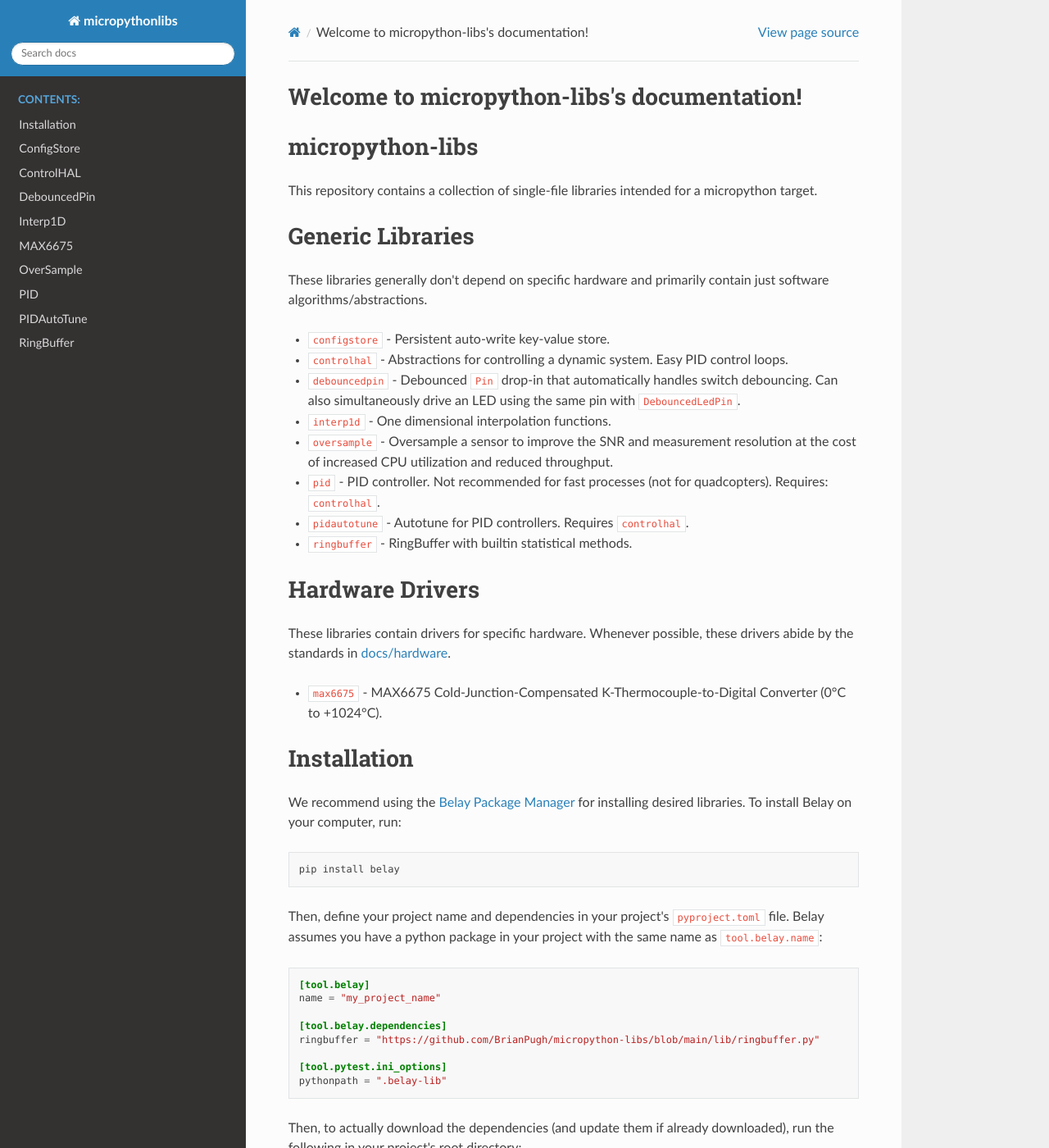
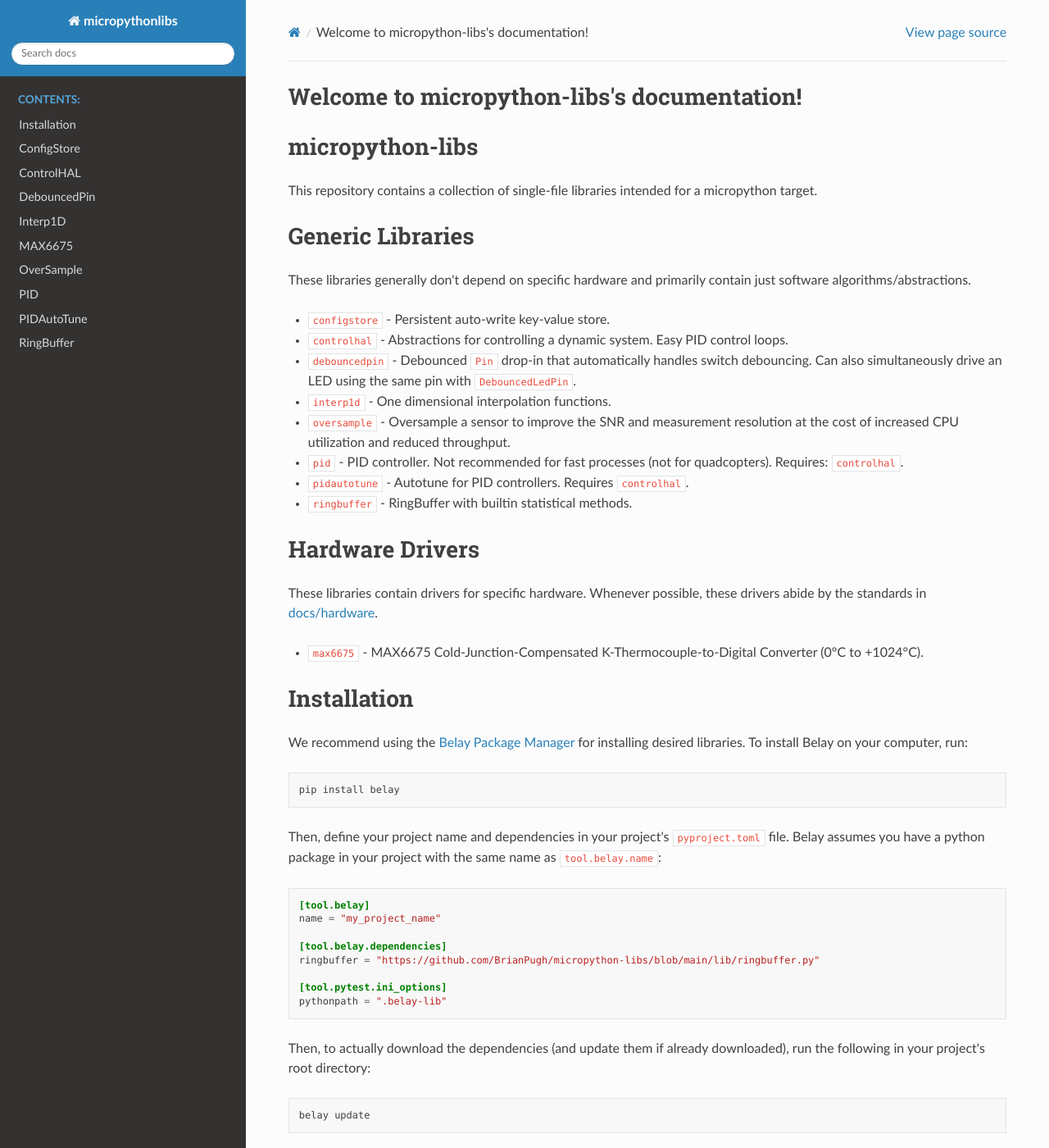
Before and after one commit to BrianPugh/micropython-libs, a Sphinx documentation site: the page built from docs/source/index.rst, in a window 1280 px wide and 1400 px high. Shown: the whole window at 82% size. Built offline with Sphinx 7.4.7 and the Read the Docs theme 2.0.0, drawn with Linux system fonts in a browser that asks for light colours.

Commit message:
custom css

```diff
--- /dev/null
+++ b/docs/source/_static/custom.css
@@ -0,0 +1,14 @@
+.wy-nav-content {
+    max-width: none;
+}
+
+/* override table width restrictions */
+.wy-table-responsive table td, .wy-table-responsive table th {
+    /* !important prevents the common CSS stylesheets from
+       overriding this as on RTD they are loaded after this stylesheet */
+    white-space: normal !important;
+}
+
+.wy-table-responsive {
+    overflow: visible !important;
+}
--- a/docs/source/conf.py
+++ b/docs/source/conf.py
@@ -88,3 +88,7 @@
     "includehidden": True,
     "titles_only": False,
 }
+
+html_css_files = [
+    "custom.css",
+]
```
